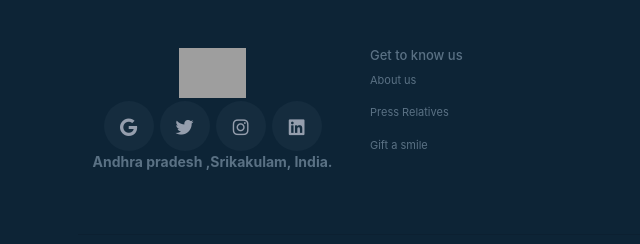
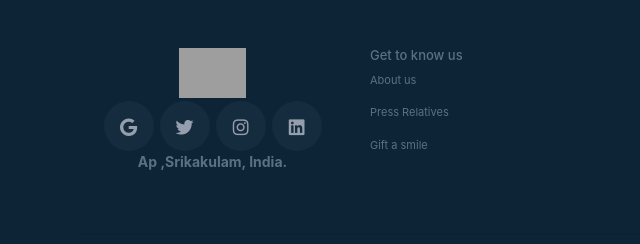
Before and after one commit to PraveenKumarChinthapalli/E-commerce-Website, a plain HTML site: page EcommerceWebsiteFooterSection.html in a window 1280 px wide. Shown: the top 244 px of the page, 0-640 px from the left. Drawn offline with nearby package versions, Linux system fonts and the light colour scheme; grey boxes are pictures that could not be loaded; a web font is replaced by a local one.

Commit message:
location updated

```diff
--- a/EcommerceWebsiteFooterSection.html
+++ b/EcommerceWebsiteFooterSection.html
@@ -31,7 +31,7 @@
                         </div>
                     </div>
                     <div>
-                        <h1 class="bottom-heading"> Andhra pradesh ,Srikakulam, India.</h1>
+                        <h1 class="bottom-heading"> Ap ,Srikakulam, India.</h1>
                     </div>
                 </div>
                 <div class="col-6 col-md-6 col-lg-3 mb-2 order-2">
```
